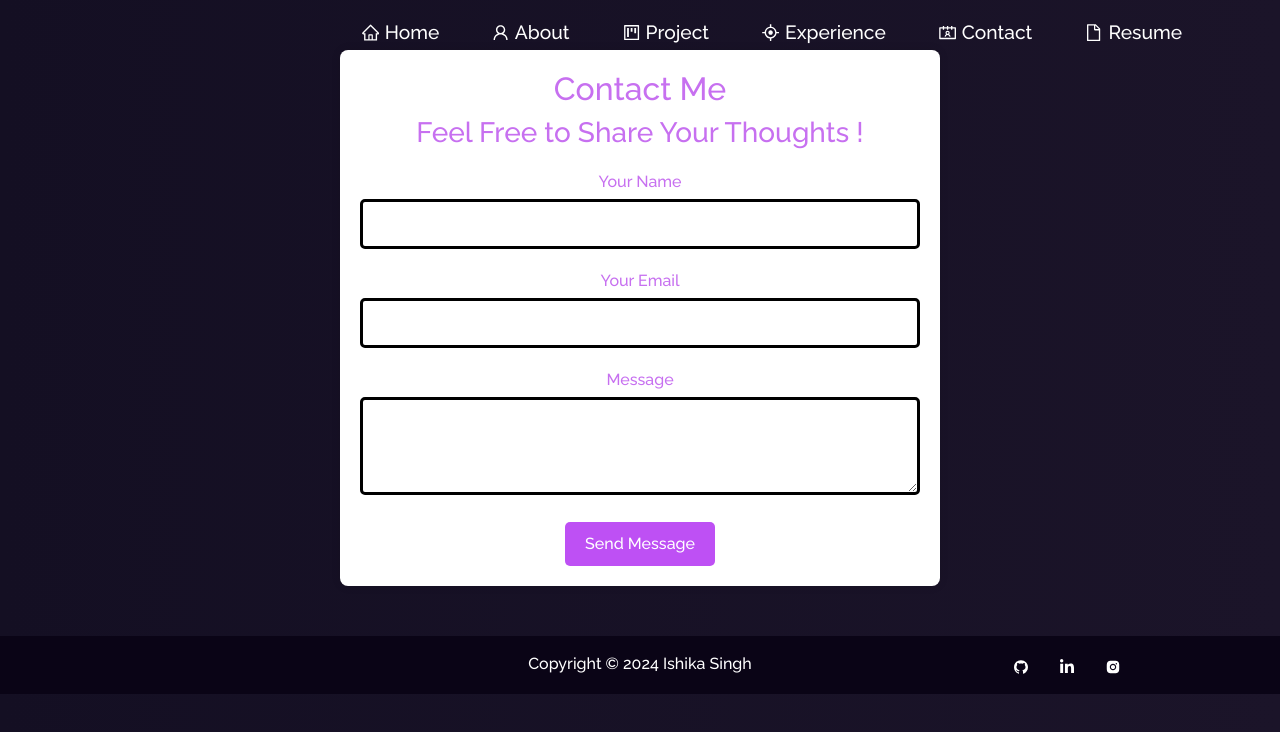
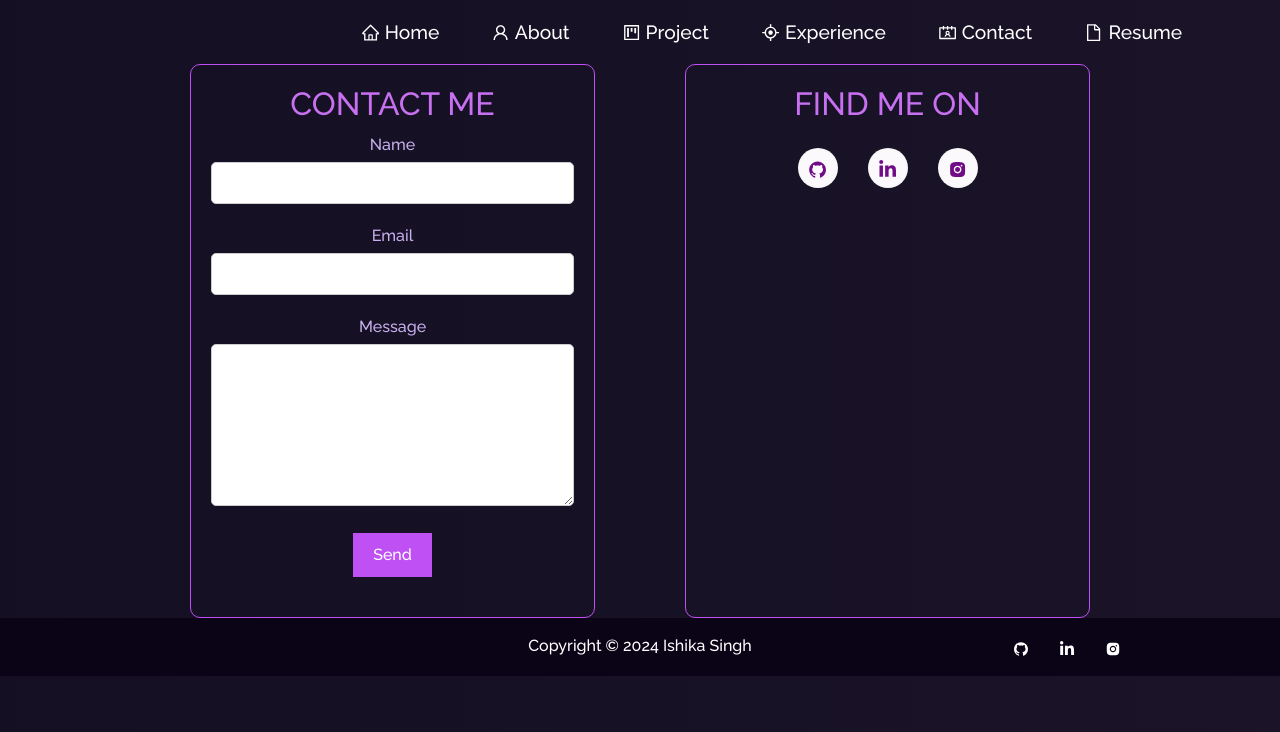
Before and after one commit to ishikasingh21/Ishika-Portfolio-main, a React (Create React App) app: page /contact in a window 1280 px wide. Shown: the top 732 px of the page. Built offline with nearby package versions, Linux system fonts and the light colour scheme.

Commit message:
modified Contact

```diff
--- a/src/components/Contact.css
+++ b/src/components/Contact.css
@@ -1,59 +1,82 @@
-/* src/components/ContactForm.css */
-.contact-form-container {
-  max-width: 600px;
-  margin: 50px auto;
-  padding: 20px;
-  background-color: #fff;
-  border-radius: 8px;
-  box-shadow: 0 0 10px rgba(0, 0, 0, 0.1);
+.contact-container {
+  display: flex;
+  justify-content: space-between;
+  max-width: 900px;
+  margin: 0 auto;
 }
 
-.contact-form-container h2 {
-  text-align: center;
+.contact-card, .social-card {
+  width: 45%;
+  padding: 20px;
+  border: 1px solid #be50f4;
+  border-radius: 10px;
+  margin-top: 5vw;
 }
-.contact-form-container h3 {
-  text-align: center;
+
+.contact-card {
+  margin-right: 20px;
+  margin-top: 5vw;
+}
+
+.contact-card h2, .social-card h2 {
+  margin-bottom: 10px;
 }
 
 .contact-form {
-  margin-top: 20px;
-
+  margin-bottom: 20px;
 }
 
 .form-group {
   margin-bottom: 20px;
+  color: #c8b0ee;
 }
 
 label {
   display: block;
   margin-bottom: 5px;
+
 }
 
 input[type="text"],
 input[type="email"],
 textarea {
   width: 100%;
-  padding: 10px;
-  border:  solid black;
+  padding: 8px;
+  border: 1px solid #ccc;
   border-radius: 5px;
-  box-sizing: border-box;
 }
 
 textarea {
-  resize: none;
-  border: solid black;
+  resize: vertical;
 }
 
-button[type="submit"] {
+button {
+  padding: 10px 20px;
   background-color: #be50f4;
   color: #fff;
   border: none;
-  padding: 10px 20px;
   border-radius: 5px;
   cursor: pointer;
-  transition: background-color 0.3s ease;
 }
 
-button[type="submit"]:hover {
+button:hover {
   background-color: #0056b3;
 }
+
+.social-links ul {
+  list-style: none;
+  padding: 0;
+}
+
+.social-links ul li {
+  margin-bottom: 5px;
+}
+
+.social-links ul li a {
+  text-decoration: none;
+  color: #007bff;
+}
+
+.social-links ul li a:hover {
+  text-decoration: underline;
+}
--- a/src/components/Contact.js
+++ b/src/components/Contact.js
@@ -1,68 +1,69 @@
-
-// src/components/Contact.js
-import React, { useState } from 'react';
+import React from 'react';
 import './Contact.css';
-
+import {
+  AiFillGithub,
+  AiFillInstagram,
+} from "react-icons/ai";
+import { FaLinkedinIn } from "react-icons/fa";
 
 const Contact = () => {
-  const [formData, setFormData] = useState({
-    name: '',
-    email: '',
-    message: ''
-  });
-
-  const handleChange = (e) => {
-    setFormData({ ...formData, [e.target.name]: e.target.value });
-  };
-
-  const handleSubmit = (e) => {
-    e.preventDefault();
-    // Handle form submission here (e.g., sending data to backend)
-    console.log(formData);
-    // Reset form fields
-    setFormData({ name: '', email: '', message: '' });
-  };
-
   return (
-    <div className="contact-form-container">
-      <h2  strong className='purple'>Contact Me</h2>
-      <h3 strong className='purple'>Feel Free to Share Your Thoughts !</h3>
-      <form onSubmit={handleSubmit} className="contact-form">
+    <div className="contact-container">
+      <div className="contact-card">
+        <h2 strong className='purple'>CONTACT ME</h2>
+        <form className="contact-form">
           <div className="form-group">
-          <label strong className='purple' htmlFor="name">Your Name</label>
-          <input
-            type="text"
-            id="name"
-            name="name"
-            value={formData.name}
-            onChange={handleChange}
-            required
-          />
+            <label htmlFor="name">Name</label>
+            <input type="text" id="name" name="name" required />
           </div>
           <div className="form-group">
-          <label strong className='purple' htmlFor="email">Your Email</label>
-          <input
-            type="email"
-            id="email"
-            name="email"
-            value={formData.email}
-            onChange={handleChange}
-            required
-          />
+            <label htmlFor="email">Email</label>
+            <input type="email" id="email" name="email" required />
           </div>
           <div className="form-group">
-          <label strong className='purple' htmlFor="message">Message</label>
-          <textarea
-            id="message"
-            name="message"
-            rows="3"
-            value={formData.message}
-            onChange={handleChange}
-            required
-          ></textarea>
+            <label htmlFor="message">Message</label>
+            <textarea id="message" name="message" rows="6" required></textarea>
           </div>
-        <button type="submit">Send Message</button>
+          <button type="submit">Send</button>
         </form>
+      </div>
+      <div className="social-card">
+        <h2 strong className='purple'>FIND ME ON</h2>
+        <div className="social-links">
+          <ul className="home-about-social-links">
+            <li className="social-icons">
+              <a
+                href="https://github.com/ishikasingh21"
+                target="_blank"
+                rel="noreferrer"
+                className="icon-colour  home-social-icons"
+              >
+                <AiFillGithub />
+              </a>
+            </li>
+            <li className="social-icons">
+              <a
+                href="https://www.linkedin.com/in/ishika-singh-a43b78232/"
+                target="_blank"
+                rel="noreferrer"
+                className="icon-colour  home-social-icons"
+              >
+                <FaLinkedinIn />
+              </a>
+            </li>
+            <li className="social-icons">
+              <a
+                href="https://www.instagram.com/ishh.ikaa/?next=%2F"
+                target="_blank"
+                rel="noreferrer"
+                className="icon-colour home-social-icons"
+              >
+                <AiFillInstagram />
+              </a>
+            </li>
+          </ul>
+        </div>
+      </div>
     </div>
   );
 };
--- a/src/components/experiences.js
+++ b/src/components/experiences.js
@@ -18,18 +18,6 @@ const experiences = [
       date: 'June 2022- June 2022 ',
       description: 'Interning at DVVNL in Agra, I immersed myself in data analysis and field trips, gaining insight into the intricacies of power distribution.',
     },
-    {
-      title: <span className="purple">Internship Trainee</span>,
-      company: <span className="purple">Dakshinanchal Vidyut Vitran Nigam Limited</span>,
-      date: 'June 2022- June 2022 ',
-      description: 'Interning at DVVNL in Agra, I immersed myself in data analysis and field trips, gaining insight into the intricacies of power distribution.',
-    },
-    {
-      title: <span className="purple">Internship Trainee</span>,
-      company: <span className="purple">Dakshinanchal Vidyut Vitran Nigam Limited</span>,
-      date: 'June 2022- June 2022 ',
-      description: 'Interning at DVVNL in Agra, I immersed myself in data analysis and field trips, gaining insight into the intricacies of power distribution.',
-    },
   ];
 
   export default experiences;
```
Lines whose indentation alone changed are shown as unchanged.
